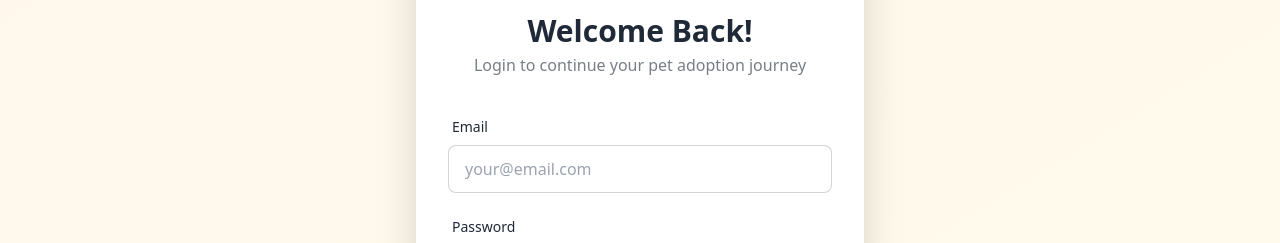
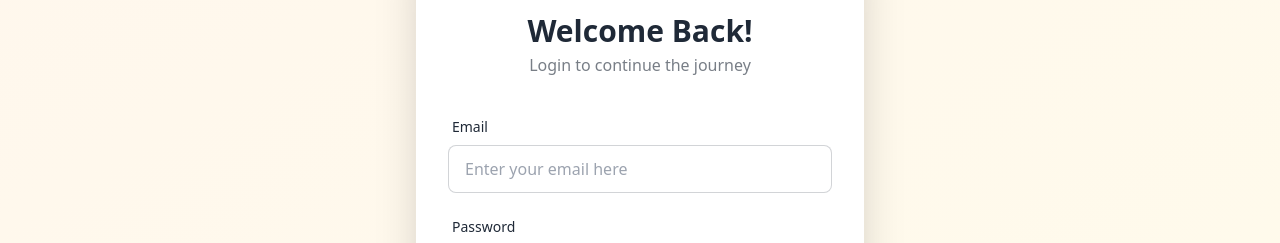
Before and after one commit to rokan45/pawmate-client, a React (Vite) app: page /login in a window 1280 px wide. Shown: the part 243-486 px from the top of the page. Built offline with nearby package versions, Linux system fonts and the light colour scheme; no server answers.

Commit message:
update login page

```diff
--- a/src/pages/Auth/Login.jsx
+++ b/src/pages/Auth/Login.jsx
@@ -44,13 +44,13 @@ const Login = () => {
         <div className="text-center mb-8">
           <FaPaw className="text-5xl text-orange-500 mx-auto mb-3" />
           <h2 className="text-3xl font-bold">Welcome Back!</h2>
-          <p className="opacity-60 mt-1">Login to continue your pet adoption journey</p>
+          <p className="opacity-60 mt-1">Login to continue the journey</p>
         </div>
 
         <form onSubmit={handleLogin} className="space-y-4">
           <div className="form-control">
             <label className="label"><span className="label-text font-medium">Email</span></label>
-            <input name="email" type="email" placeholder="your@email.com" required className="input input-bordered" />
+            <input name="email" type="email" placeholder="Enter your email here" required className="input input-bordered" />
           </div>
           <div className="form-control relative">
             <label className="label"><span className="label-text font-medium">Password</span></label>
```
